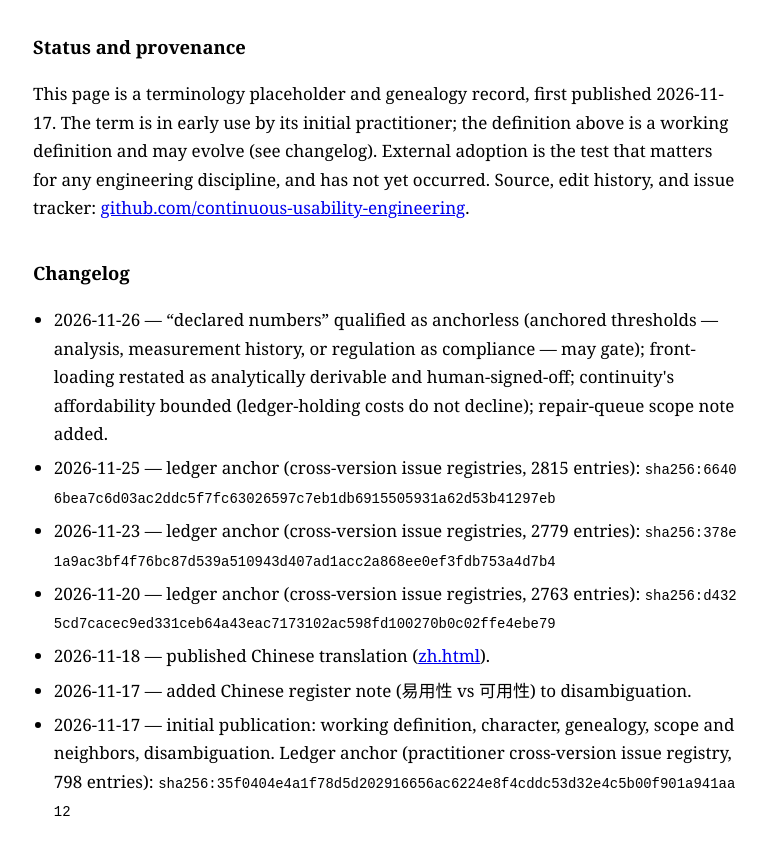
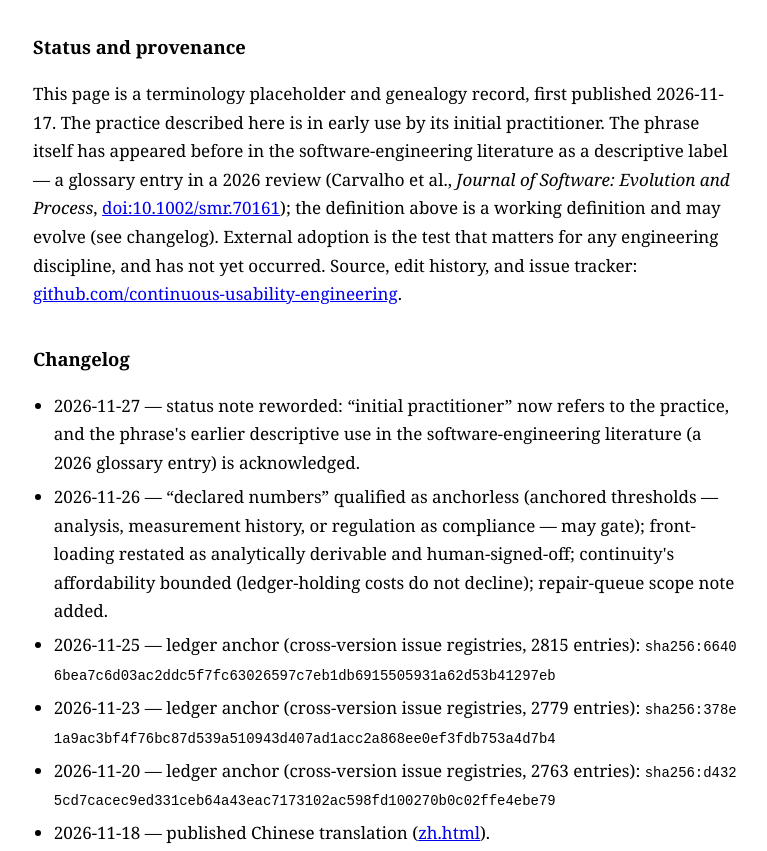
Before and after one commit to continuous-usability-engineering/continuous-usability-engineering, a plain HTML site: page index.html in a window 1280 px wide. Shown: the part 2361-3212 px from the top of the page, without its empty margins (255-1022 px from the left). Drawn offline with Linux system fonts and the light colour scheme.

Commit message:
Status note: initial practitioner now refers to the practice, and the phrase's earlier descriptive use in the literature is acknowledged (EN + ZH)
The provenance paragraph cites the 2026 glossary entry by DOI; the changelog entry records the rewording on both pages.

```diff
--- a/index.html
+++ b/index.html
@@ -59,10 +59,11 @@
 </ul>
 
 <h2>Status and provenance</h2>
-<p>This page is a terminology placeholder and genealogy record, first published <time datetime="2026-11-17">2026-11-17</time>. The term is in early use by its initial practitioner; the definition above is a working definition and may evolve (see changelog). External adoption is the test that matters for any engineering discipline, and has not yet occurred. Source, edit history, and issue tracker: <a href="https://github.com/continuous-usability-engineering/continuous-usability-engineering">github.com/continuous-usability-engineering</a>.</p>
+<p>This page is a terminology placeholder and genealogy record, first published <time datetime="2026-11-17">2026-11-17</time>. The practice described here is in early use by its initial practitioner. The phrase itself has appeared before in the software-engineering literature as a descriptive label — a glossary entry in a 2026 review (Carvalho et&nbsp;al., <em>Journal of Software: Evolution and Process</em>, <a href="https://doi.org/10.1002/smr.70161">doi:10.1002/smr.70161</a>); the definition above is a working definition and may evolve (see changelog). External adoption is the test that matters for any engineering discipline, and has not yet occurred. Source, edit history, and issue tracker: <a href="https://github.com/continuous-usability-engineering/continuous-usability-engineering">github.com/continuous-usability-engineering</a>.</p>
 
 <h2>Changelog</h2>
 <ul>
+<li><time datetime="2026-11-27">2026-11-27</time> — status note reworded: “initial practitioner” now refers to the practice, and the phrase's earlier descriptive use in the software-engineering literature (a 2026 glossary entry) is acknowledged.</li>
 <li><time datetime="2026-11-26">2026-11-26</time> — “declared numbers” qualified as anchorless (anchored thresholds — analysis, measurement history, or regulation as compliance — may gate); front-loading restated as analytically derivable and human-signed-off; continuity's affordability bounded (ledger-holding costs do not decline); repair-queue scope note added.</li>
 <li><time datetime="2026-11-25">2026-11-25</time> — ledger anchor (cross-version issue registries, 2815 entries): <code>sha256:66406bea7c6d03ac2ddc5f7fc63026597c7eb1db6915505931a62d53b41297eb</code></li>
 <li><time datetime="2026-11-23">2026-11-23</time> — ledger anchor (cross-version issue registries, 2779 entries): <code>sha256:378e1a9ac3bf4f76bc87d539a510943d407ad1acc2a868ee0ef3fdb753a4d7b4</code></li>
```
Also changed, not shown: zh.html (+2 -1 lines).
